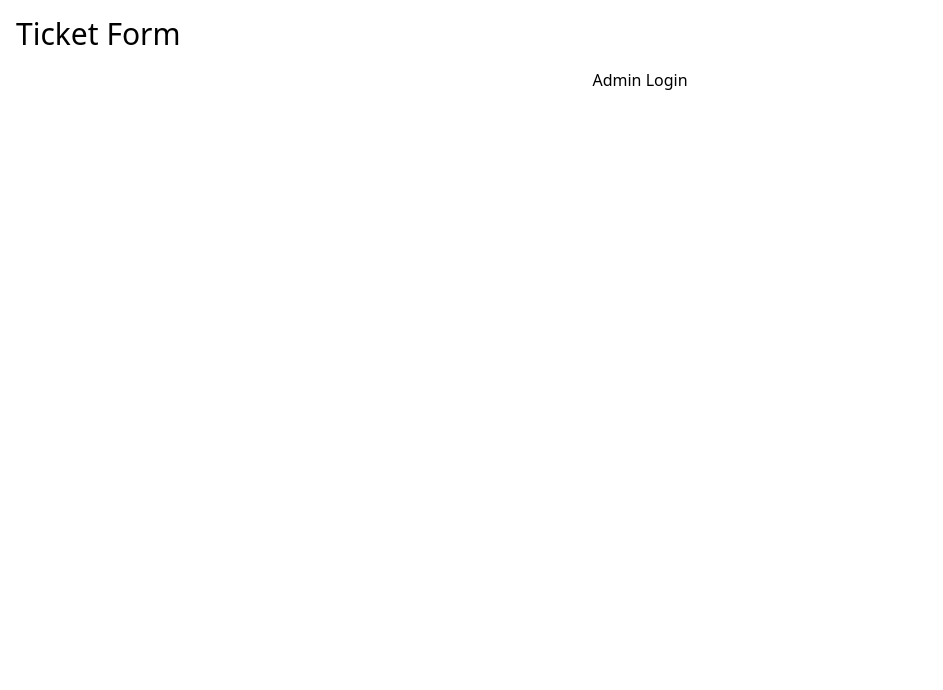
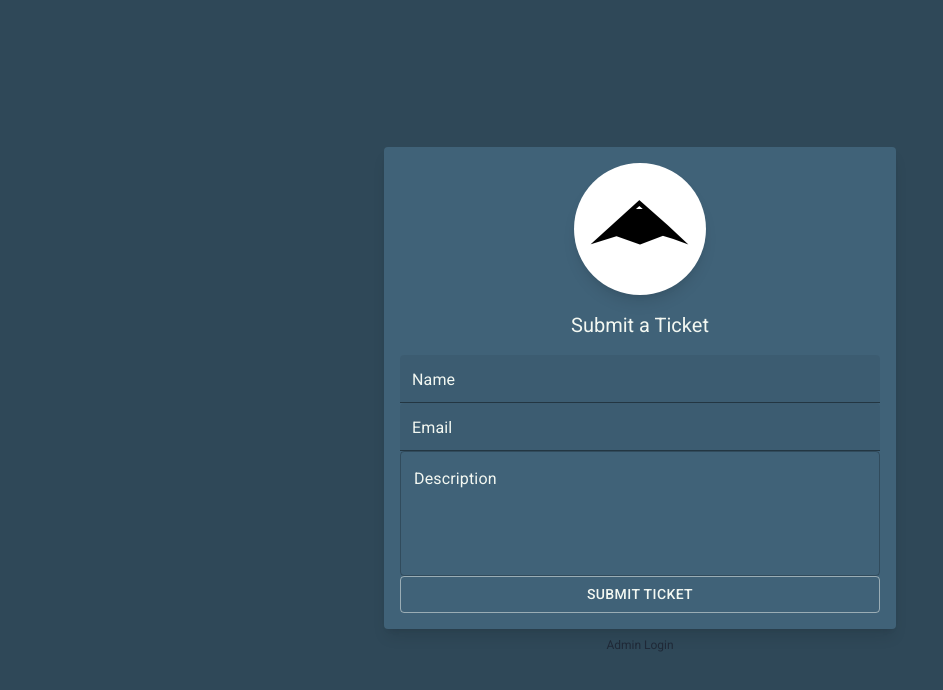
Before and after one commit to unitehenry/stealth-project, a Next.js app: page / in a window 1280 px wide. Shown: the top 690 px of the page, without its empty margins (0-943 px from the left). Built offline with nearby package versions, Linux system fonts and the light colour scheme.

Commit message:
feat: ticket page

```diff
--- a/package.json
+++ b/package.json
@@ -9,6 +9,11 @@
     "lint": "next lint"
   },
   "dependencies": {
+    "@emotion/react": "^11.10.5",
+    "@emotion/styled": "^11.10.5",
+    "@fontsource/roboto": "^4.5.8",
+    "@mui/icons-material": "^5.11.0",
+    "@mui/material": "^5.11.4",
     "@next/font": "13.1.2",
     "next": "13.1.2",
     "react": "18.2.0",
--- a/src/components/TicketForm.js
+++ b/src/components/TicketForm.js
@@ -1,10 +1,32 @@
+import { Button, TextField } from '@mui/material'
 
 export default function TicketForm() {
   return (
-    <div className="p-4">
-      <h1 className="text-red-500 text-3xl">
-        Ticket Form
-      </h1>
-    </div>
+    <form className="w-full">
+      <TextField
+        className="w-full my-1"
+        size="small"
+        color="primary"
+        label="Name"
+        variant="filled" />
+      <TextField
+        className="w-full my-1"
+        type="email"
+        size="small"
+        color="primary"
+        label="Email"
+        variant="filled" />
+      <TextField
+        label="Description"
+        className="w-full my-1"
+        multiline
+        rows={4} />
+      <Button
+        className="w-full my-1"
+        variant="outlined"
+        type="submit">
+          Submit Ticket
+      </Button>
+    </form>
   )
 }
--- a/src/pages/index.js
+++ b/src/pages/index.js
@@ -1,7 +1,35 @@
 import Head from 'next/head'
 import TicketForm from '../components/TicketForm'
+import { createTheme, ThemeProvider } from '@mui/material'
+import Image from 'next/image';
+
+// Roboto Font
+import '@fontsource/roboto/300.css'
+import '@fontsource/roboto/400.css'
+import '@fontsource/roboto/500.css'
+import '@fontsource/roboto/700.css'
 
 export default function Home() {
+
+  const theme = createTheme({
+    palette: {
+      type: 'dark',
+      primary: {
+        main: '#f3f8f2',
+      },
+      secondary: {
+        main: '#F50057',
+      },
+      background: {
+        default: '#2F4858',
+      },
+      text: {
+        primary: '#f3f8f2',
+        secondary: '#f3f8f2',
+      },
+    },
+  });
+
   return (
     <>
       <Head>
@@ -10,14 +38,30 @@ export default function Home() {
         <meta name="viewport" content="width=device-width, initial-scale=1" />
         <link rel="icon" href="/favicon.ico" />
       </Head>
+      <ThemeProvider theme={theme}>
         <main>
+          <div className="
+            h-screen w-full flex flex-col
+            justify-center items-center py-8 px-4 md:px-0">
+            <div className="w-full py-4 bg-[#406278] rounded px-4 rojunded shadow-lg md:max-w-lg">
+              <div className="w-full flex justify-center mb-4">
+                <div className="bg-white rounded-full p-4 shadow-lg">
+                  <Image src="/stealth.png" width={100} height={100} />
+                </div>
+              </div>
+              <h1 className="text-center text-xl my-4">
+                Submit a Ticket
+              </h1>
               <TicketForm />
-        <div className="w-full flex justify-center items-center">
-          <a href="#">
+            </div>
+              <div className="w-full flex justify-center items-center mt-2">
+                <a className="text-xs text-gray-800" href="#">
                   Admin Login
                 </a>
               </div>
+          </div>
         </main>
+      </ThemeProvider>
     </>
   )
 }
--- a/src/styles/globals.css
+++ b/src/styles/globals.css
@@ -12,6 +12,9 @@ html,
 body {
   max-width: 100vw;
   overflow-x: hidden;
+  background: #2F4858;
+  color: #F3F8F2;
+  font-family: Roboto;
 }
 
 a {
--- a/tailwind.config.js
+++ b/tailwind.config.js
@@ -5,9 +5,6 @@ module.exports = {
     './src/components/**/*.{js,ts,jsx,tsx}',
   ],
   theme: {
-    colors: {
-
-    },
     extend: {},
   },
   plugins: [],
```
Also changed, not shown: public/stealth.png (added), 1 other file (tests, documents, lock files or other folders). Lines whose indentation alone changed are shown as unchanged.
